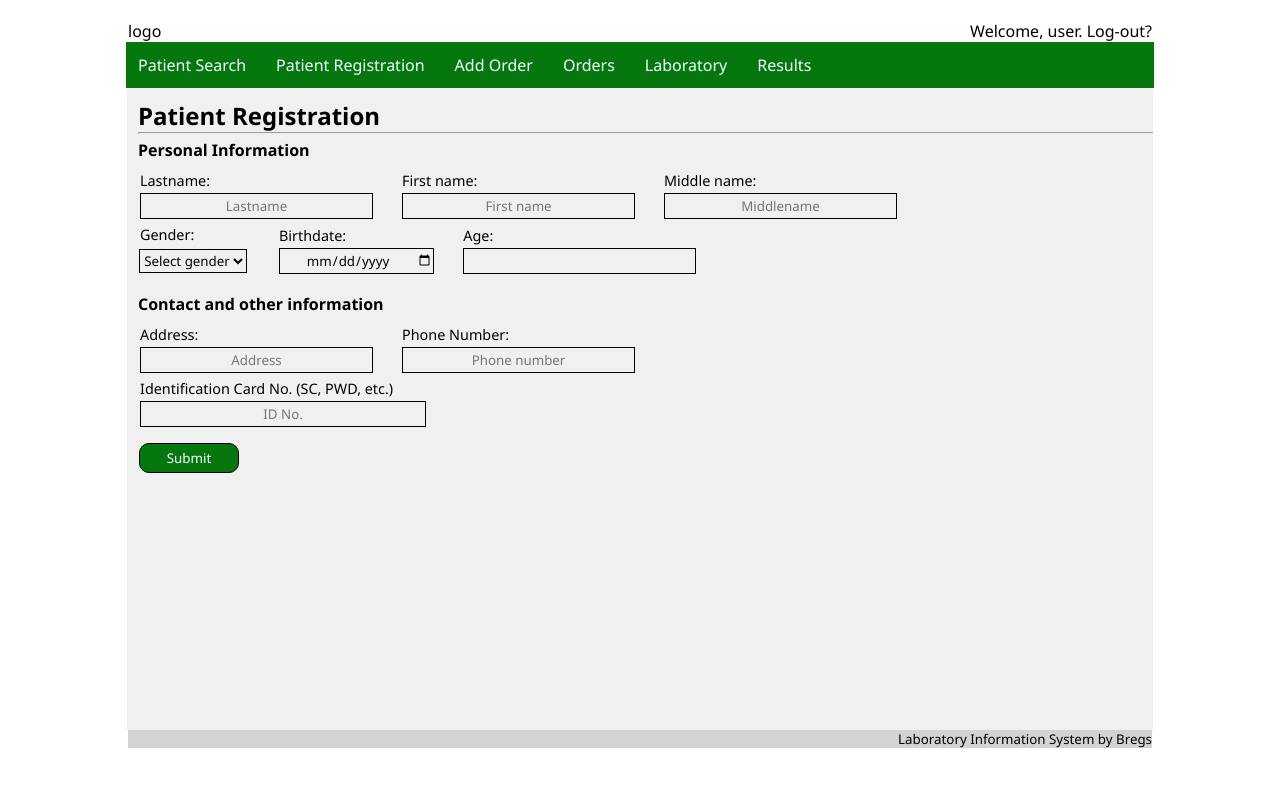
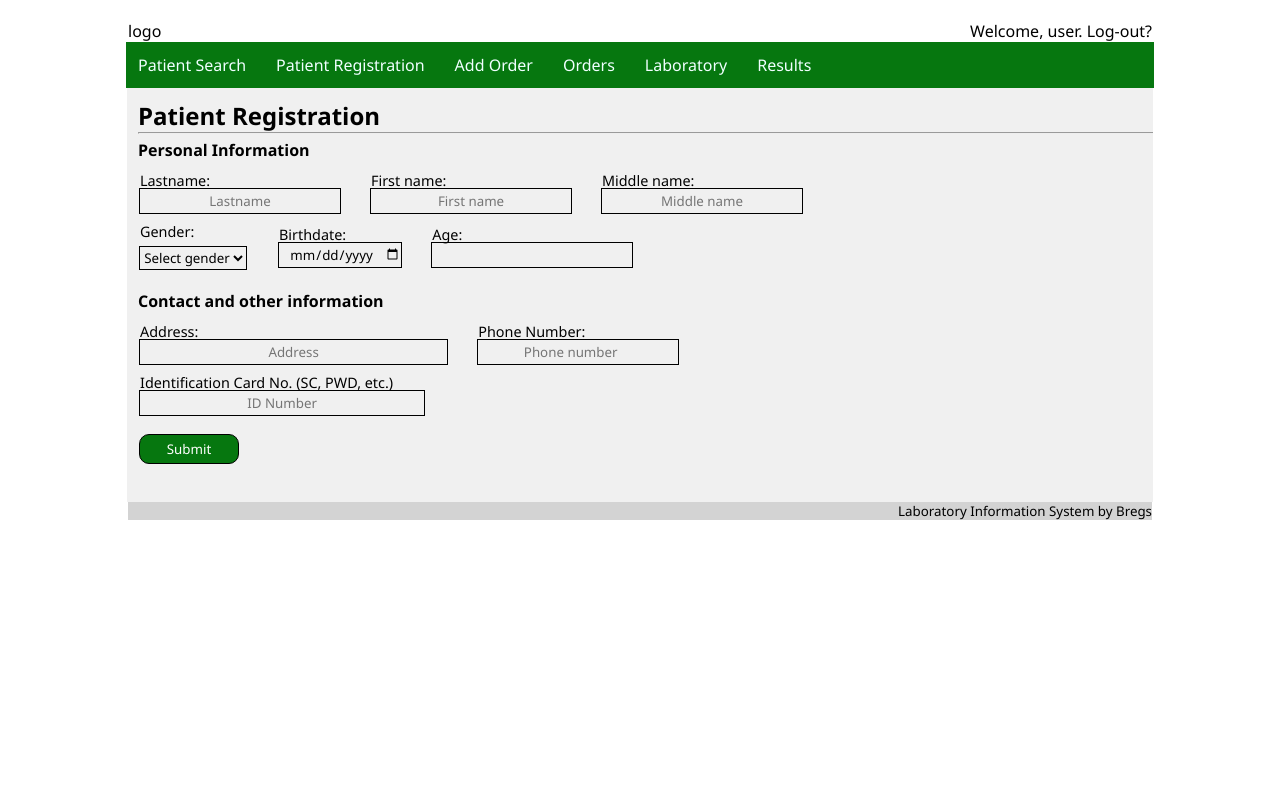
Before and after one commit to AlvinJohnB/LISProject2021, a React (Create React App) app in the folder client/: page /registerpatient in a window 1280 px wide. Shown: the top 786 px of the page. Built offline with nearby package versions, Linux system fonts and the light colour scheme.

Commit message:
forms-to-formik preg

```diff
--- a/client/package.json
+++ b/client/package.json
@@ -7,11 +7,13 @@
     "@testing-library/react": "^11.2.7",
     "@testing-library/user-event": "^12.8.3",
     "axios": "^0.21.1",
+    "formik": "^2.2.8",
     "react": "^17.0.2",
     "react-dom": "^17.0.2",
     "react-router-dom": "^5.2.0",
     "react-scripts": "4.0.3",
-    "web-vitals": "^1.1.2"
+    "web-vitals": "^1.1.2",
+    "yup": "^0.32.9"
   },
   "scripts": {
     "start": "react-scripts start",
--- a/client/src/App.css
+++ b/client/src/App.css
@@ -70,12 +70,17 @@ section {
   padding: 1px;
   display: block;
   justify-content: center;
-  height: 80vh;
+  padding-bottom: 20px;
+  height: auto;
 }
 
 .content {
   padding: 10px;
   color: red;
+}
+
+.addressdiv{
+  width: 30%;
 }
 
 footer {
--- a/client/src/App.js
+++ b/client/src/App.js
@@ -8,6 +8,7 @@ import Ptsearch from "./components/ptsearch/Ptsearch";
 const App = () => {
 
   return (
+    <div>
     <Router>
       <Switch>
           <div className="wrapper">
@@ -37,6 +38,7 @@ const App = () => {
           </div>
         </Switch>
     </Router>
+    </div>
   );
 }
 
--- a/client/src/components/ptregistration/Ptreg.js
+++ b/client/src/components/ptregistration/Ptreg.js
@@ -1,33 +1,45 @@
 import React from 'react';
-
+import {Formik, Form, Field, ErrorMessage} from 'formik';
 import './ptreg.css';
 
 const Ptreg = () => {
   return (
     <div className="ptregwrapper">
-            <form autoComplete="false">
+            <Formik>
 
+                <Form>
                 <h1>Patient Registration</h1>
                 <hr />
                 <h4>Personal Information</h4>
-
-
                 <div className="form-group">
-
                     <div className="form-content">
                         <label className="form-content" htmlFor="lastname">Lastname:</label>
-                    <input className="form-content" type="text" name="lastname" placeholder="Lastname" />
+                        <Field
+                            autoComplete="off"
+                            id="form-field"
+                            name="lastname"
+                            placeholder="Lastname"
+                        />
                     </div>
 
                     <div className="form-content">
                         <label className="form-content" htmlFor="firstname">First name:</label>
-                    <input className="form-content" type="text" name="firstname" placeholder="First name" />
+                        <Field
+                            autoComplete="off"
+                            id="form-field"
+                            name="firstname"
+                            placeholder="First name"
+                        />
                     </div>
 
-
                     <div className="form-content">
-                    <label className="form-content" htmlFor="midlename">Middle name:</label>
-                    <input className="form-content" type="text" name="middlename" placeholder="Middlename" />
+                        <label className="form-content" htmlFor="middlename">Middle name:</label>
+                        <Field
+                            autoComplete="off"
+                            id="form-field"
+                            name="middlename"
+                            placeholder="Middle name"
+                        />
                     </div>
                 </div>
 
@@ -35,51 +47,68 @@ const Ptreg = () => {
 
                     <div className="form-content">
                         <label className="form-content" htmlFor="gender">Gender:</label>
-                    <select>
-                    <option className="form-content" value="invalid">Select gender</option>
-                        <option className="form-content" value="Male">Male</option>
-                        <option className="form-content" value="Female">Female</option>
-                    </select>
+                        <Field id="form-field" as="select" name="gender">
+                            <option  value="invalid">Select gender</option>
+                            <option  value="Male">Male</option>
+                            <option  value="Female">Female</option>
+                        </Field>
                     </div>
 
                     <div className="form-content">
                         <label className="form-content" htmlFor="bday">Birthdate:</label>
-                    <input className="form-content" type="date" name="bday" />
+                        <Field id="form-field" type="date" name="bday" />
                     </div>
-
 
                     <div className="form-content">
                         <label className="form-content" htmlFor="age">Age:</label>
-                    <input className="form-content" type="number" name="age" disabled/>
+                        <Field id="form-field" type="number" name="age" autoComplete="off" />
+                    </div>
+                </div>
+                <br /><h4>Contact and other information</h4>
+                    <div className="form-group">
+
+                        <div className="form-content addressdiv">
+                        <label className="form-content" htmlFor="address">Address:</label>
+                        <Field
+                            name="address"
+                            autoComplete="off"
+                            id="form-field"
+                            type="text"
+                            placeholder="Address"
+                        />
+                        </div>
+                        <div className="form-content">
+                            <label className="form-content" htmlFor="phone">Phone Number:</label>
+                            <Field
+                                id="form-field"
+                                autoComplete="off"
+                                name="phone"
+                                type="number"
+                                placeholder="Phone number"
+                            />
+                        </div>
+
+                    </div>
+                    <div className="form-group">
+                        <div className="form-content">
+                        <label className="form-content" htmlFor="identi">Identification Card No. (SC, PWD, etc.)</label>
+                        <Field
+                            name="idenno"
+                            type="text"
+                            id="form-field"
+                            autoComplete="off"
+                            placeholder="ID Number"
+                        />
                         </div>
                     </div>
 
-                <br /><h4>Contact and other information</h4>
-                <div className="form-group">
+                    <button className="form-content form-botton" type="submit">Submit</button>
 
-                    <div className="form-content">
-                        <label className="form-content" htmlFor="address">Address:</label>
-                        <input className="form-content" type="text" name="address" placeholder="Address" />
-                    </div>
-
-                    <div className="form-content">
-                        <label className="form-content" htmlFor="phone">Phone Number:</label>
-                        <input className="form-content" type="tel" name="phone" placeholder="Phone number" />
-                    </div>
-                </div>
+                </Form>
+            </Formik>
 
 
-                <div className="form-group">
-                    <div className="form-content">
-                            <label className="form-content" htmlFor="identi">Identification Card No. (SC, PWD, etc.)</label>
-                            <input className="form-content" type="text" name="identi" placeholder="ID No." />
-                    </div>
-                </div>
 
-                <input className="form-content form-botton" type="button" value="Submit" />
-
-
-        </form>
     </div>
   );
 }
--- a/client/src/components/ptregistration/ptreg.css
+++ b/client/src/components/ptregistration/ptreg.css
@@ -20,10 +20,12 @@ hr{
 
 .form-group{
     display: flex;
+    flex-direction: row;
     align-items: center;
 }
 
-.form-group input{
+
+#form-field{
     text-align: center;
     width: 100%;
     height: 1.5rem;
@@ -32,6 +34,14 @@ hr{
     border: 1px solid black;
 }
 
+#form-field-address{
+    text-align: center;
+    width: 150%;
+    height: 1.5rem;
+    background-color: transparent;
+    color: rgb(0, 0, 0);
+    border: 1px solid black;
+}
 .form-content select{
     width:100%;
     background-color: transparent;
--- a/client/src/components/ptsearch/Ptsearch.js
+++ b/client/src/components/ptsearch/Ptsearch.js
@@ -36,7 +36,6 @@ const Ptsearch = () => {
 
             <input className="form-content form-botton" type="button" value="Search" />
 
-
         </form>
 
     </div>
```
Also changed, not shown: client/src/components/ptsearch/Searchresult.js (added, +13 -0 lines), 1 other file (tests, documents, lock files or other folders). Lines whose indentation alone changed are shown as unchanged.
